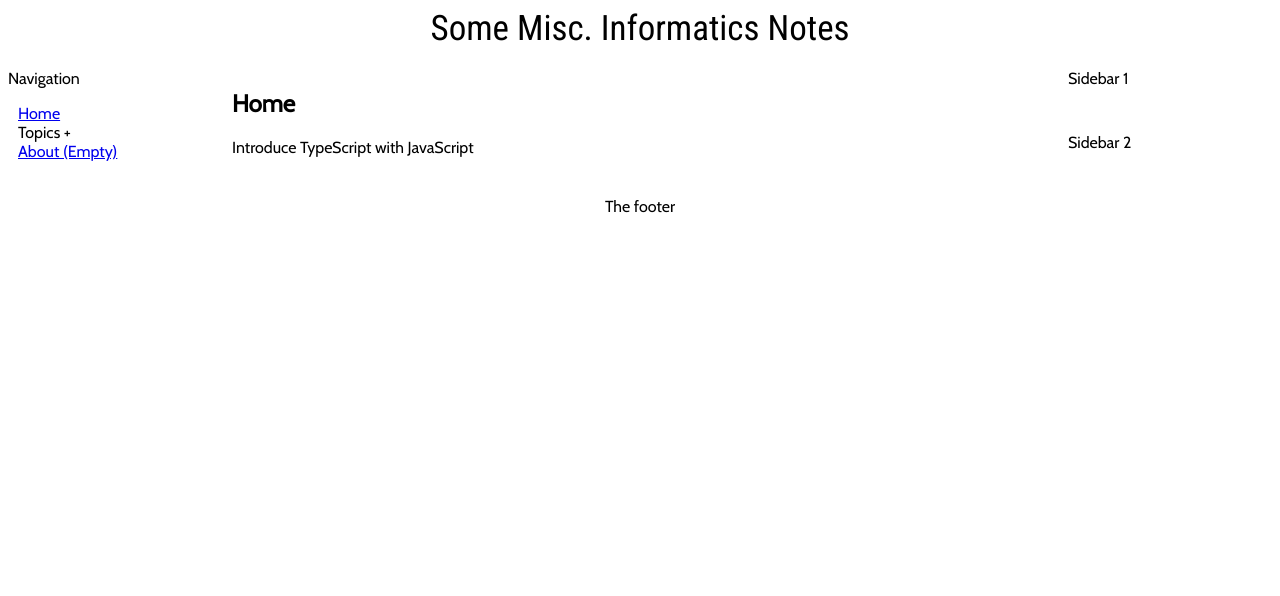
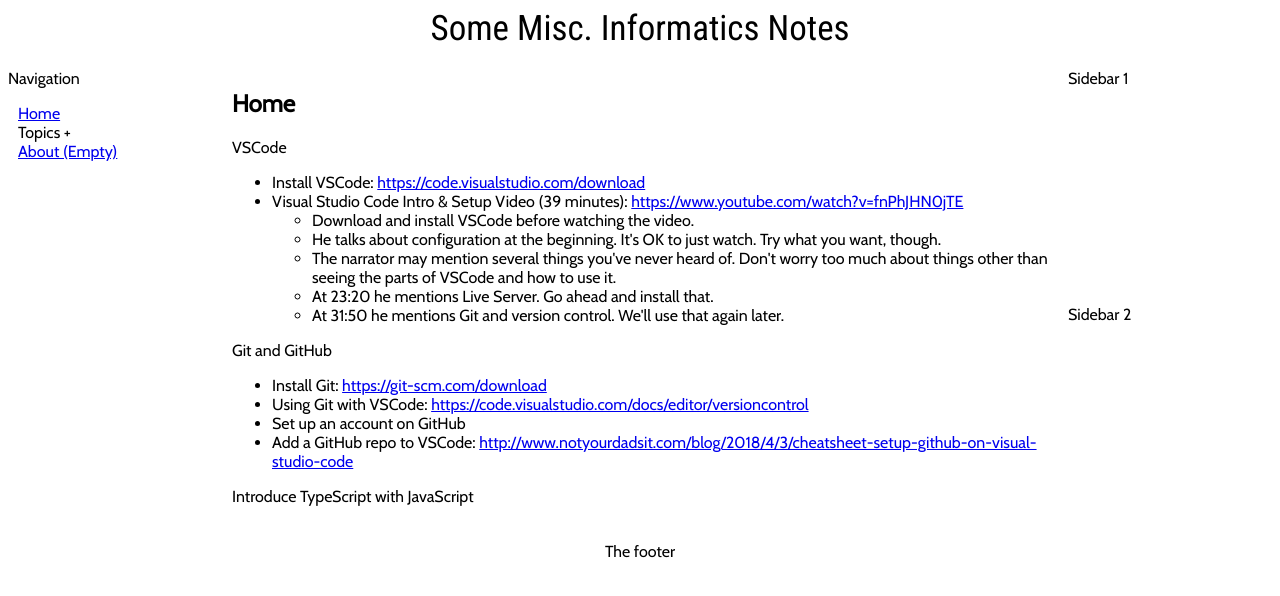
Before and after one commit to cmcntsh/dev_InformaticsContent, a plain HTML site: page pages_class_notes.html in a window 1280 px wide. Drawn offline with nearby package versions, Linux system fonts and the light colour scheme.

Commit message:
add class setup info

```diff
--- a/pages_class_notes.html
+++ b/pages_class_notes.html
@@ -16,8 +16,29 @@
         </nav>
         <article class="content">
             <h1>Home</h1>
+            <p>VSCode
+                <ul>
+                    <li>Install VSCode: <a href="https://code.visualstudio.com/download" target=_blank>https://code.visualstudio.com/download</a></li>
+                    <li>Visual Studio Code Intro & Setup Video (39 minutes): <a href="https://www.youtube.com/watch?v=fnPhJHN0jTE" target=_blank>https://www.youtube.com/watch?v=fnPhJHN0jTE</a></li>
+                    <ul>
+                        <li>Download and install VSCode before watching the video.</li>
+                        <li>He talks about configuration at the beginning. It's OK to just watch.  Try what you want, though.</li>
+                        <li>The narrator may mention several things you've never heard of. Don't worry too much about things other than seeing the parts of VSCode and how to use it.</li>
+                        <li>At 23:20 he mentions Live Server. Go ahead and install that.</li>
+                        <li>At 31:50 he mentions Git and version control. We'll use that again later.</li>
+                    </ul>
+                </ul>
+            </p>
+            <p>Git and GitHub
+                <ul>
+                    <li>Install Git: <a href="https://git-scm.com/download" target=_blank>https://git-scm.com/download</a></li>
+                    <li>Using Git with VSCode: <a href="https://code.visualstudio.com/docs/editor/versioncontrol" target=_blank>https://code.visualstudio.com/docs/editor/versioncontrol</a></li>
+                    <li>Set up an account on GitHub</li>
+                    <li>Add a GitHub repo to VSCode: <a href="http://www.notyourdadsit.com/blog/2018/4/3/cheatsheet-setup-github-on-visual-studio-code" target=_blank>http://www.notyourdadsit.com/blog/2018/4/3/cheatsheet-setup-github-on-visual-studio-code</a></li>
+
+                </ul>
+            </p>
             <p>Introduce TypeScript with JavaScript</p>
-            <p><a href="" target=_blank></a></p>
             <p><a href="" target=_blank></a></p>
             <p><a href="" target=_blank></a></p>
             <p><a href="" target=_blank></a></p>
```
